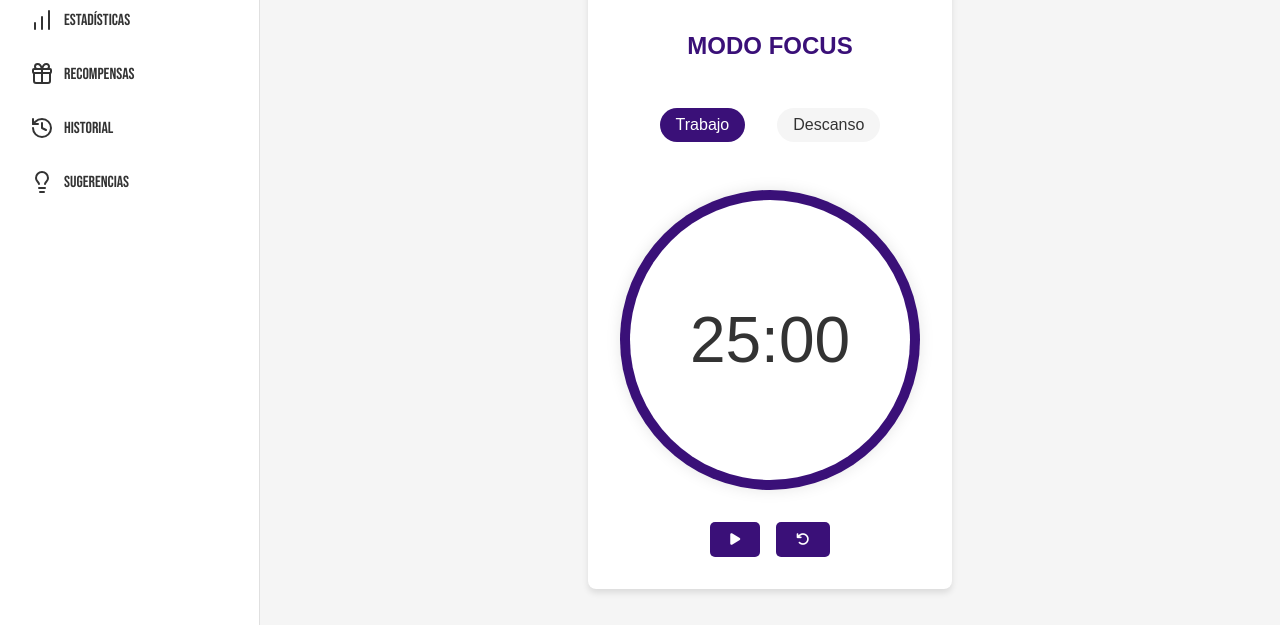
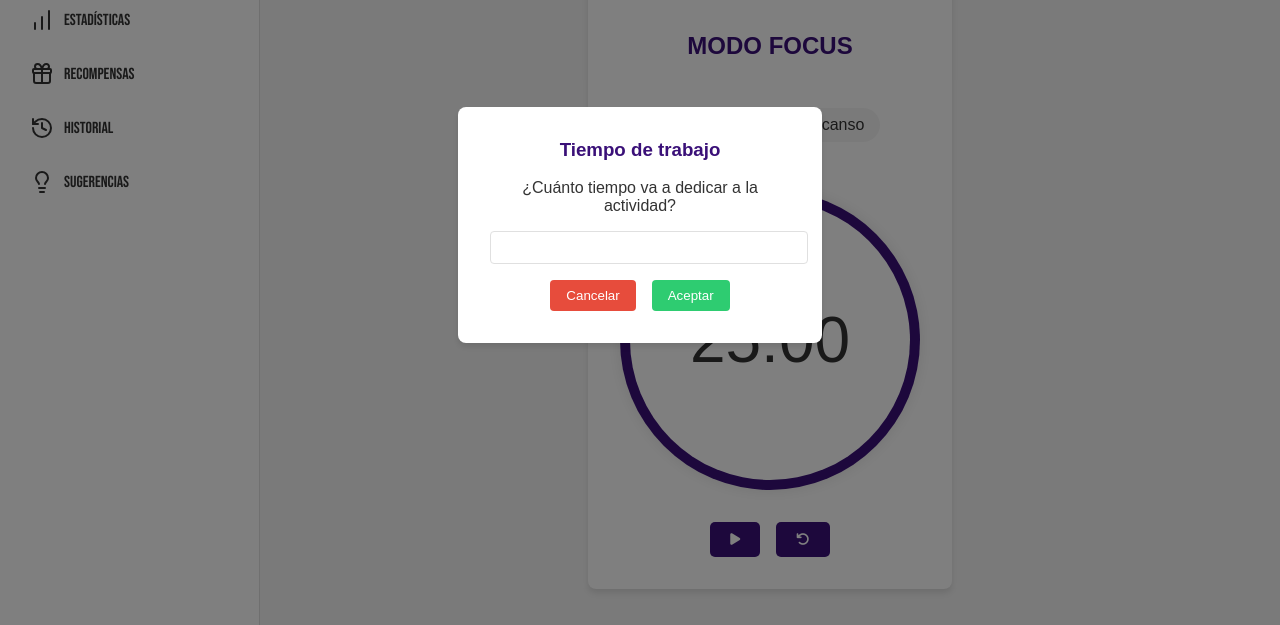
Before and after one commit to juantaborda27/HabitsUpRELOADED, a plain HTML site: page FRONTEND/Modulos_Modernos/ModoFocus.html in a window 1280 px wide. Shown: the part 175-800 px from the top of the page. Drawn offline with nearby package versions, Linux system fonts and the light colour scheme.

Commit message:
Modificaciones ModoFocus

```diff
--- a/FRONTEND/Modulos_Modernos/ModoFocus.html
+++ b/FRONTEND/Modulos_Modernos/ModoFocus.html
@@ -63,6 +63,18 @@
         </main>
     </div>
 
+    <div id="custom-prompt" class="custom-prompt">
+        <div class="prompt-content">
+            <h3 id="prompt-title"></h3>
+            <p id="prompt-description"></p>
+            <input type="text" id="prompt-input">
+            <div class="prompt-buttons">
+                <center><button id="prompt-cancel">Cancelar</button></center>
+                <center><button id="prompt-accept">Aceptar</button></center>
+            </div>
+        </div>
+    </div>
+
     <script src="ModoFocus.js"></script>
 </body>
 </html>
--- a/FRONTEND/Modulos_Modernos/ModoFocus.js
+++ b/FRONTEND/Modulos_Modernos/ModoFocus.js
@@ -82,7 +82,49 @@ document.addEventListener('DOMContentLoaded', function() {
         sidebar.classList.toggle('show-sidebar');
     });
 
+    // Custom prompt function
+    function customPrompt(title, description) {
+        return new Promise((resolve, reject) => {
+            const promptElement = document.getElementById('custom-prompt');
+            const titleElement = document.getElementById('prompt-title');
+            const descriptionElement = document.getElementById('prompt-description');
+            const inputElement = document.getElementById('prompt-input');
+            const acceptButton = document.getElementById('prompt-accept');
+            const cancelButton = document.getElementById('prompt-cancel');
+
+            titleElement.textContent = title;
+            descriptionElement.textContent = description;
+            promptElement.style.display = 'flex';
+
+            acceptButton.onclick = () => {
+                const value = inputElement.value;
+                promptElement.style.display = 'none';
+                resolve(value);
+            };
+
+            cancelButton.onclick = () => {
+                promptElement.style.display = 'none';
+                reject();
+            };
+        });
+    }
+
     // Inicializar la pantalla
     updateDisplay();
     workElement.classList.add('active');
+
+    // Pedir tiempos al usuario
+    customPrompt('Tiempo de trabajo', '¿Cuánto tiempo va a dedicar a la actividad?')
+        .then(value => {
+            workTime = parseInt(value) || 25;
+            minutes = workTime;
+            updateDisplay();
+            return customPrompt('Tiempo de descanso', '¿Cuánto tiempo va a descansar?');
+        })
+        .then(value => {
+            breakTime = parseInt(value) || 5;
+        })
+        .catch(() => {
+            console.log('Prompt cancelado');
         });
+  });
--- a/FRONTEND/Modulos_Modernos/styleFocus.css
+++ b/FRONTEND/Modulos_Modernos/styleFocus.css
@@ -224,3 +224,67 @@ h1 {
         font-size: 3rem;
     }
 }
+
+
+.custom-prompt {
+    display: none;
+    position: fixed;
+    top: 0;
+    left: 0;
+    width: 100%;
+    height: 100%;
+    background-color: rgba(0, 0, 0, 0.5);
+    justify-content: center;
+    align-items: center;
+    z-index: 1000;
+    text-align: center;
+}
+
+.prompt-content {
+    background-color: var(--card-background);
+    padding: 2rem;
+    border-radius: 8px;
+    width: 300px;
+    box-shadow: 0 4px 6px var(--color-shadow);
+}
+
+.prompt-content h3 {
+    margin-top: 0;
+    color: var(--primary-color);
+}
+
+.prompt-content input {
+    width: 100%;
+    padding: 0.5rem;
+    margin-bottom: 1rem;
+    border: 1px solid var(--border-color);
+    border-radius: 4px;
+}
+
+.prompt-buttons {
+    display: flex;
+    justify-content: center;
+    gap: 1rem;
+}
+
+.prompt-buttons button {
+    padding: 0.5rem 1rem;
+    border: none;
+    border-radius: 4px;
+    cursor: pointer;
+    transition: background-color 0.3s;
+}
+
+#prompt-cancel {
+    background-color: var(--danger-color);
+    color: white;
+}
+
+#prompt-accept {
+    background-color: var(--success-color);
+    color: white;
+}
+
+#prompt-cancel:hover, #prompt-accept:hover {
+    opacity: 0.9;
+}
--- a/FRONTEND/page/app.js
+++ b/FRONTEND/page/app.js
@@ -102,6 +102,7 @@ document.getElementById('authModal').addEventListener('submit', function(e) {
     .catch(error => {
         console.error('Error en la solicitud:', error);
         alert('Error en la conexión. Intenta de nuevo más tarde.');
+        window.location.href = '../../Modulos_Modernos/MisHabitos.html';
     });
 });
 
```
Lines whose indentation alone changed are shown as unchanged.
